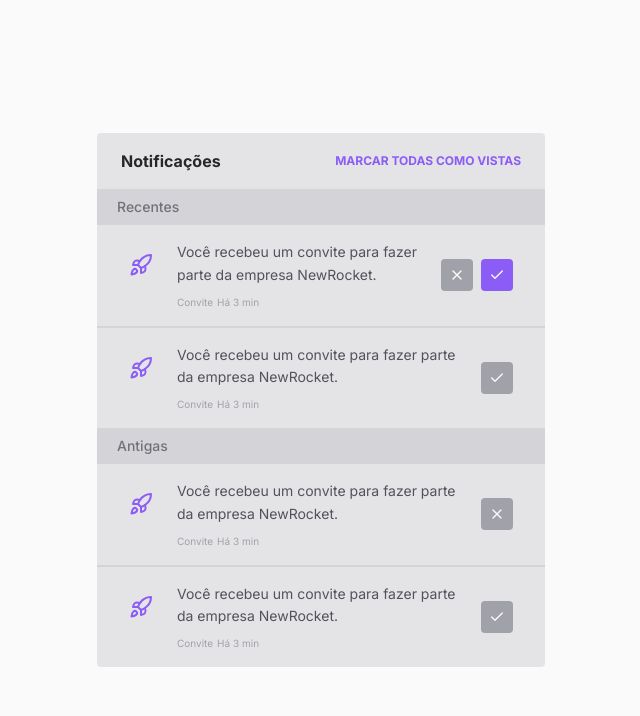
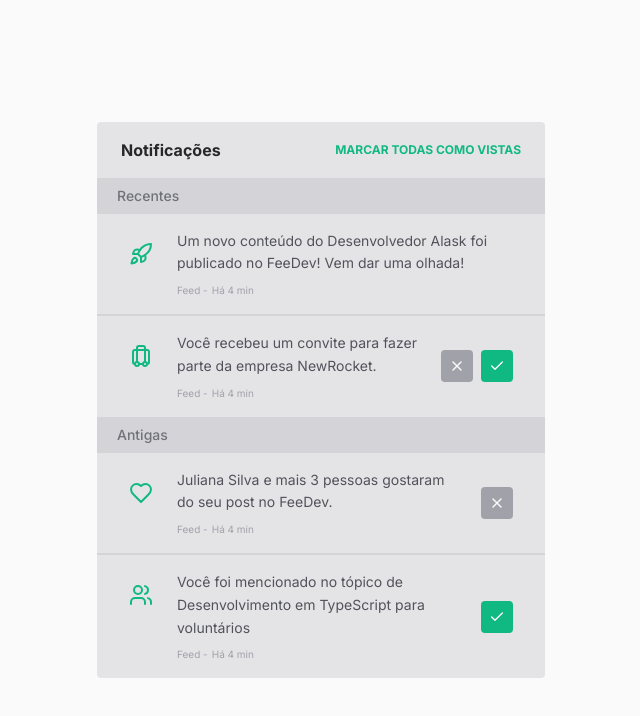
Before and after one commit to jul1ana/widget-notifications, a Next.js app: page / in a window 1280 px wide. Shown: the top 716 px of the page, without its empty margins (319-959 px from the left). Built offline with nearby package versions, Linux system fonts and the light colour scheme.

Commit message:
new theme color

```diff
--- a/src/components/Notification/NotificationContent.tsx
+++ b/src/components/Notification/NotificationContent.tsx
@@ -10,8 +10,8 @@ export function NotificationContent({ text }: NotificationContentProps) {
       </p>
 
       <div className="flex items-center gap-1 text-xxs text-zinc-400">
-        <span>Convite</span>
-        <span>Há 3 min</span>
+        <span>Feed - </span>
+        <span>Há 4 min</span>
       </div>
     </div>
   );
--- a/src/components/Notification/NotificationIcon.tsx
+++ b/src/components/Notification/NotificationIcon.tsx
@@ -7,7 +7,7 @@ interface NotificationIconProps {
 export function NotificationIcon({ icon: Icon }: NotificationIconProps) {
   return (
     <div>
-      <Icon className="w-6 h-6 mt-3 text-violet-500" />
+      <Icon className="w-6 h-6 mt-3 text-emerald-500" />
     </div>
   );
 }
--- a/src/components/Widget.tsx
+++ b/src/components/Widget.tsx
@@ -1,6 +1,6 @@
 "use client";
 
-import { Rocket, X, Check } from "lucide-react";
+import { Rocket, X, Check, Luggage, Heart, Users } from "lucide-react";
 import { Notification } from "./Notification";
 
 export function Widget() {
@@ -10,7 +10,7 @@ export function Widget() {
       <div className="py-4 px-6 flex items-center justify-between bg-zinc-200 dark:bg-zinc-800">
         <span className="font-bold">Notificações</span>
 
-        <button className="font-bold text-xs text-violet-500 hover:text-violet-400">
+        <button className="font-bold text-xs text-emerald-500 hover:text-emerald-400">
           MARCAR TODAS COMO VISTAS
         </button>
       </div>
@@ -24,22 +24,19 @@ export function Widget() {
         <div className="divide-y-2 divide-zinc-300 dark:divide-zinc-950">
           <Notification.Root>
             <Notification.Icon icon={Rocket} />
+            <Notification.Content text="Um novo conteúdo do Desenvolvedor Alask foi publicado no FeeDev! Vem dar uma olhada!" />
+          </Notification.Root>
+
+          <Notification.Root>
+            <Notification.Icon icon={Luggage} />
             <Notification.Content text="Você recebeu um convite para fazer parte da empresa NewRocket." />
             <Notification.Actions>
               <Notification.Action onClick={() => {}} icon={X} />
               <Notification.Action
                 onClick={() => {}}
                 icon={Check}
-                className="bg-violet-500 hover:bg-violet-600 dark:bg-violet-500 dark:hover:bg-violet-600"
+                className="bg-emerald-500 hover:bg-emerald-600 dark:bg-emerald-500 dark:hover:bg-emerald-600"
               />
-            </Notification.Actions>
-          </Notification.Root>
-
-          <Notification.Root>
-            <Notification.Icon icon={Rocket} />
-            <Notification.Content text="Você recebeu um convite para fazer parte da empresa NewRocket." />
-            <Notification.Actions>
-              <Notification.Action onClick={() => {}} icon={Check} />
             </Notification.Actions>
           </Notification.Root>
         </div>
@@ -53,18 +50,22 @@ export function Widget() {
 
         <div className="divide-y-2 divide-zinc-300 dark:divide-zinc-950">
           <Notification.Root>
-            <Notification.Icon icon={Rocket} />
-            <Notification.Content text="Você recebeu um convite para fazer parte da empresa NewRocket." />
+            <Notification.Icon icon={Heart} />
+            <Notification.Content text="Juliana Silva e mais 3 pessoas gostaram do seu post no FeeDev." />
             <Notification.Actions>
               <Notification.Action onClick={() => {}} icon={X} />
             </Notification.Actions>
           </Notification.Root>
 
           <Notification.Root>
-            <Notification.Icon icon={Rocket} />
-            <Notification.Content text="Você recebeu um convite para fazer parte da empresa NewRocket." />
+            <Notification.Icon icon={Users} />
+            <Notification.Content text="Você foi mencionado no tópico de Desenvolvimento em TypeScript para voluntários" />
             <Notification.Actions>
-              <Notification.Action onClick={() => {}} icon={Check} />
+              <Notification.Action
+                onClick={() => {}}
+                icon={Check}
+                className="bg-emerald-500 hover:bg-emerald-600 dark:bg-emerald-500 dark:hover:bg-emerald-600"
+              />
             </Notification.Actions>
           </Notification.Root>
         </div>
```
